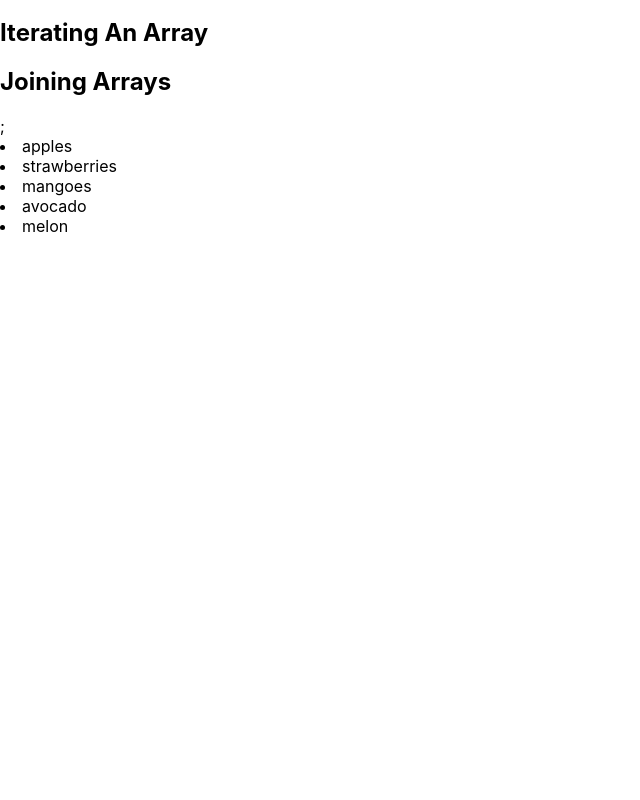
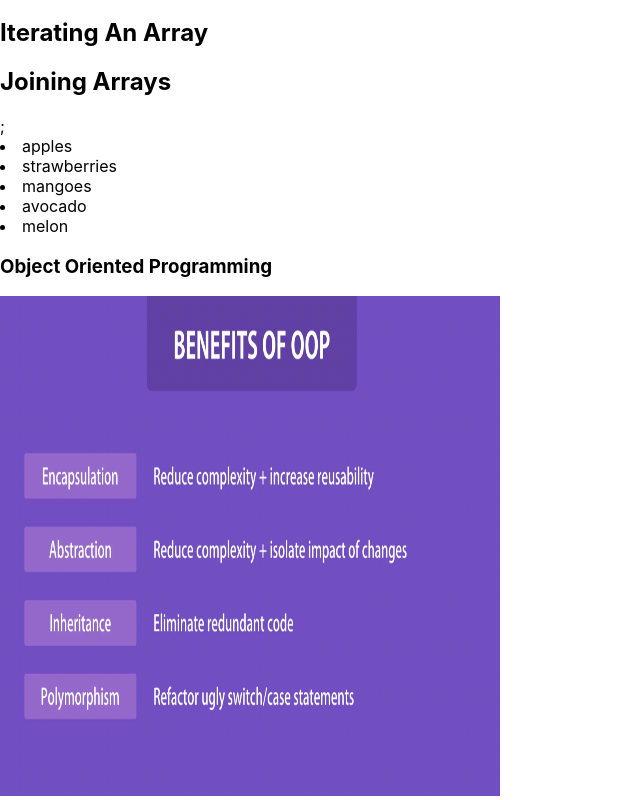
Before and after one commit to RiFactor/JS-Fundamentals1-Mosh, a React (Create React App) app: page / in a window 1280 px wide. Shown: the part 433-1233 px from the top of the page, without its empty margins (0-640 px from the left). Before the commit the page ends 800 px from the top, so only its background shows below. Built offline with nearby package versions, Linux system fonts and the light colour scheme.

Commit message:
What: import image configure absolute path

```diff
--- /dev/null
+++ b/jsconfig.json
@@ -0,0 +1,6 @@
+{
+  "compilerOptions": {
+    "baseUrl": "./src"
+  },
+  "include": ["src"]
+}
--- a/src/App.js
+++ b/src/App.js
@@ -4,6 +4,7 @@ import "./App.css";
 // Misc
 // import TestIf from "./pages/testIf";
 
+/* #region JS1 */
 // Objects
 import AddressObject from "./pages/JS1/Objects/Exercises/AddressObject";
 import EnumeratingProperties from "./pages/JS1/Objects/EnumeratingProperties";
@@ -50,11 +51,17 @@ import LetVar from "./pages/JS1/Functions/LetVar";
 import SumOfArgumets from "./pages/JS1/Functions/Exercises/SumOfArguments";
 import Circle from "./pages/JS1/Functions/Exercises/Circle";
 import ErrorHandling from "./pages/JS1/Functions/Exercises/ErrorHandling";
+/* #endregion */
+
+/* #region JS2 */
+import OOPIntro from "./pages/JS2/OOP/OOPIntro";
+/* #endregion */
 
 function App() {
   return (
     <main>
       {/* <section><TestIf/></section> */}
+      <section className="JS1">
         <section className="objects">
           <EnumeratingProperties />
           <AddressObject />
@@ -103,6 +110,11 @@ function App() {
           <Circle />
           <ErrorHandling />
         </section>
+      </section>
+      <section className="JS2">
+        <OOPIntro />
+        <section></section>
+      </section>
     </main>
   );
 }
--- /dev/null
+++ b/src/pages/JS2/OOP/OOPIntro.jsx
@@ -0,0 +1,12 @@
+import OOPIntroImage from "assets/OOPIntro.png"; // absolute paths best; '../' to jump out of folder
+
+const OOPIntro = () => {
+  return (
+    <section>
+      <h1>Object Oriented Programming</h1>
+      <img src={OOPIntroImage} width={500} height={500} alt="benefits-of-OOP" />
+    </section>
+  );
+};
+
+export default OOPIntro;
```
Also changed, not shown: src/assets/OOPIntro.png (added). Lines whose indentation alone changed are shown as unchanged.
